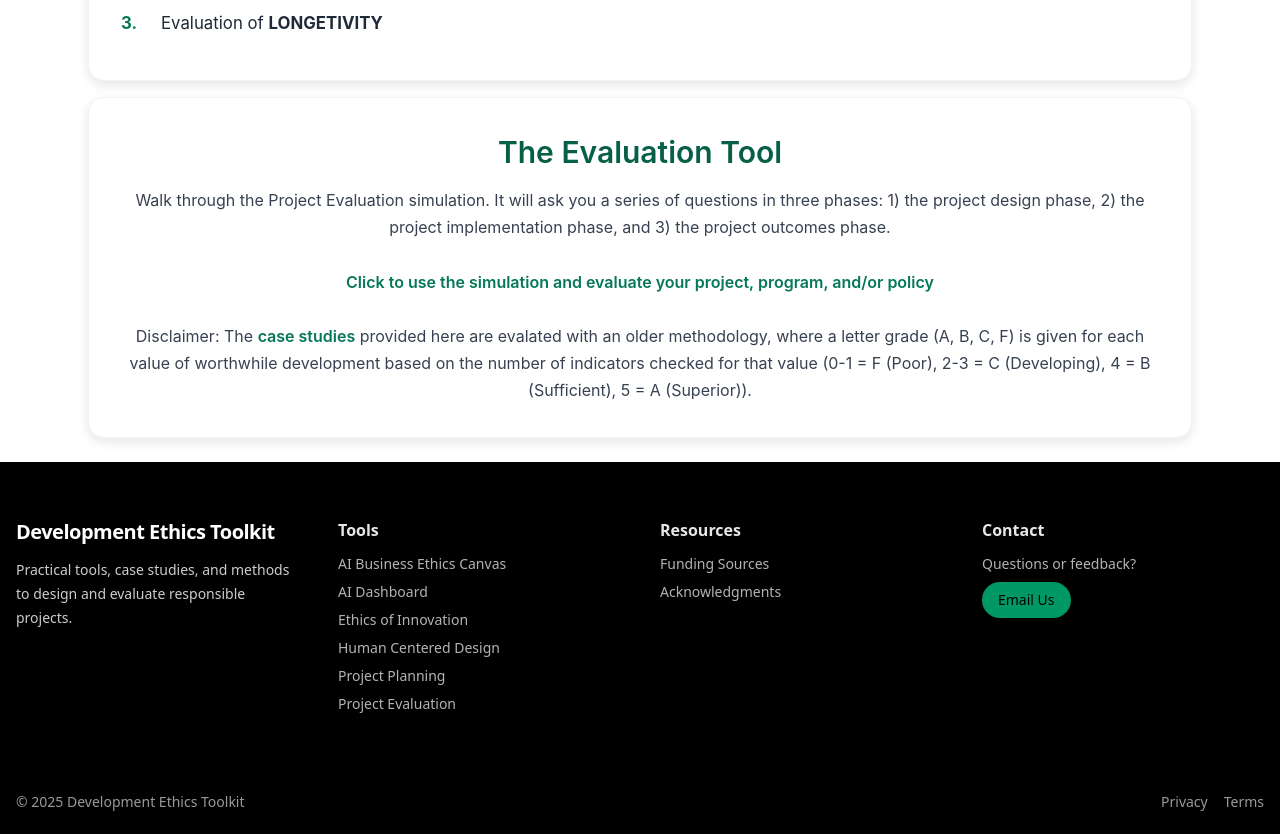
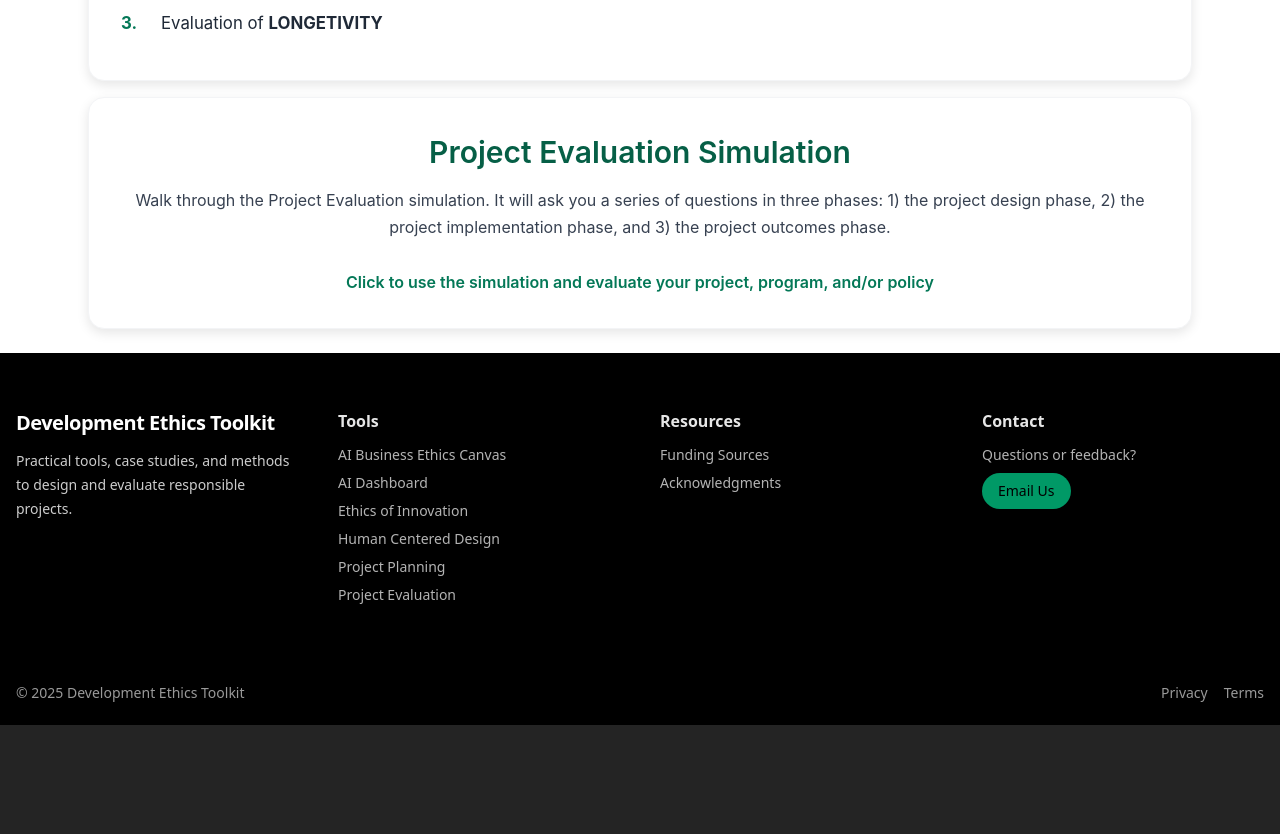
Before and after one commit to RohanT17/gdd-toolkit-2025, a React (Vite) app in the folder frontend/: page /project-evaluation in a window 1280 px wide. Shown: the part 1564-2398 px from the top of the page. After the commit the page ends 2289 px from the top, so only its background shows below. Built offline with nearby package versions, Linux system fonts and the light colour scheme.

Commit message:
more minor revisions

```diff
--- a/frontend/src/pages/tools/ProjectEvaluation.tsx
+++ b/frontend/src/pages/tools/ProjectEvaluation.tsx
@@ -253,7 +253,7 @@ const ProjectEvaluation: React.FC = () => {
             <section className="content-section">
                 <div className="content-card">
                     <h2 ref={simulationRef} className="simulation-title">
-                        The Evaluation Tool
+                        Project Evaluation Simulation
                     </h2>
                     <motion.p
                         className="simulation-text"
@@ -271,9 +271,6 @@ const ProjectEvaluation: React.FC = () => {
                         >
                             Click to use the simulation and evaluate your project, program, and/or policy
                         </a>
-                        <br></br><br></br>
-                        Disclaimer: The <a href="/case-studies">case studies</a> provided here are evalated with an older methodology, where a letter grade (A, B, C, F)
-                        is given for each value of worthwhile development based on the number of indicators checked for that value (0-1 = F (Poor), 2-3 = C (Developing), 4 = B (Sufficient), 5 = A (Superior)).
                     </motion.p>
                 </div>
             </section>
```
